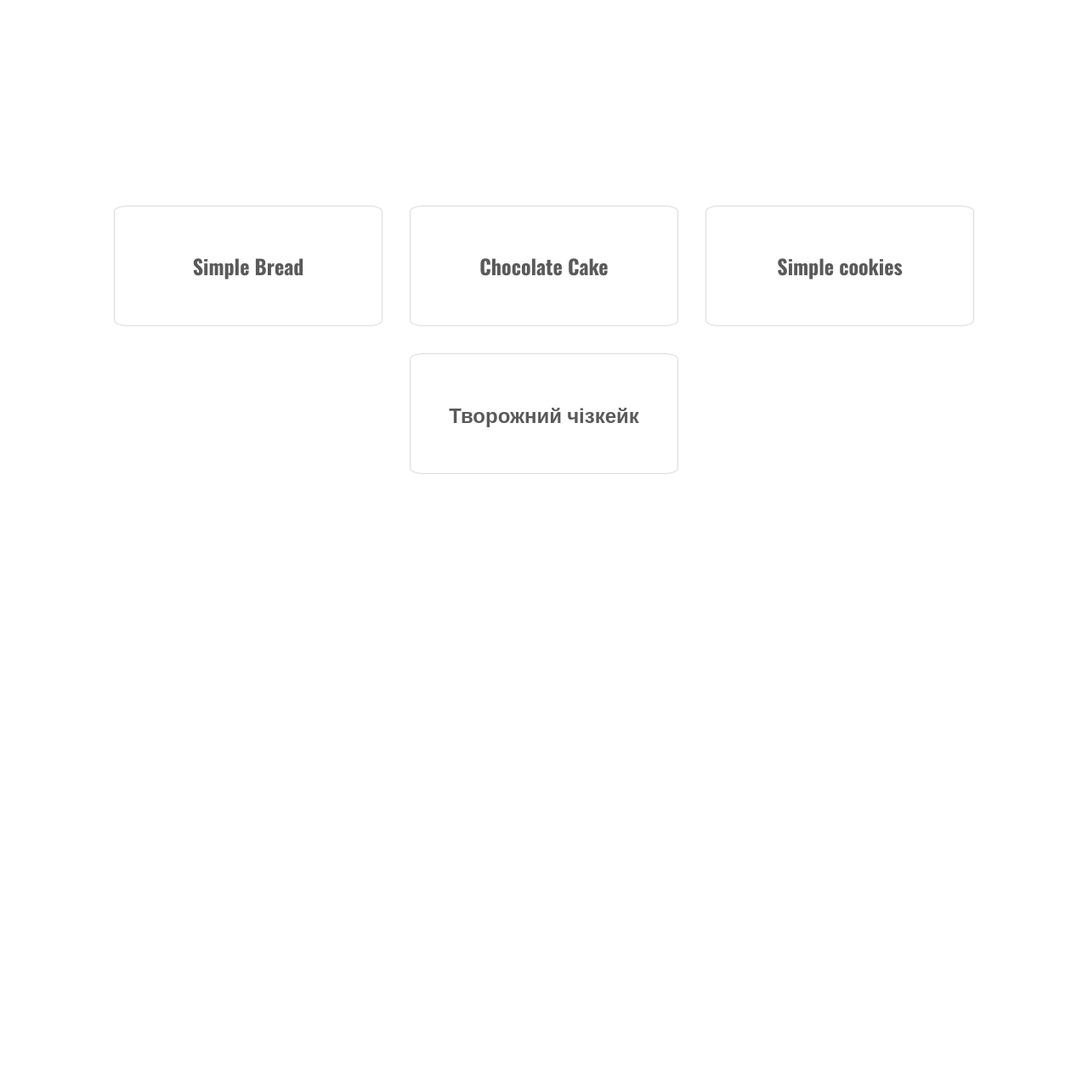
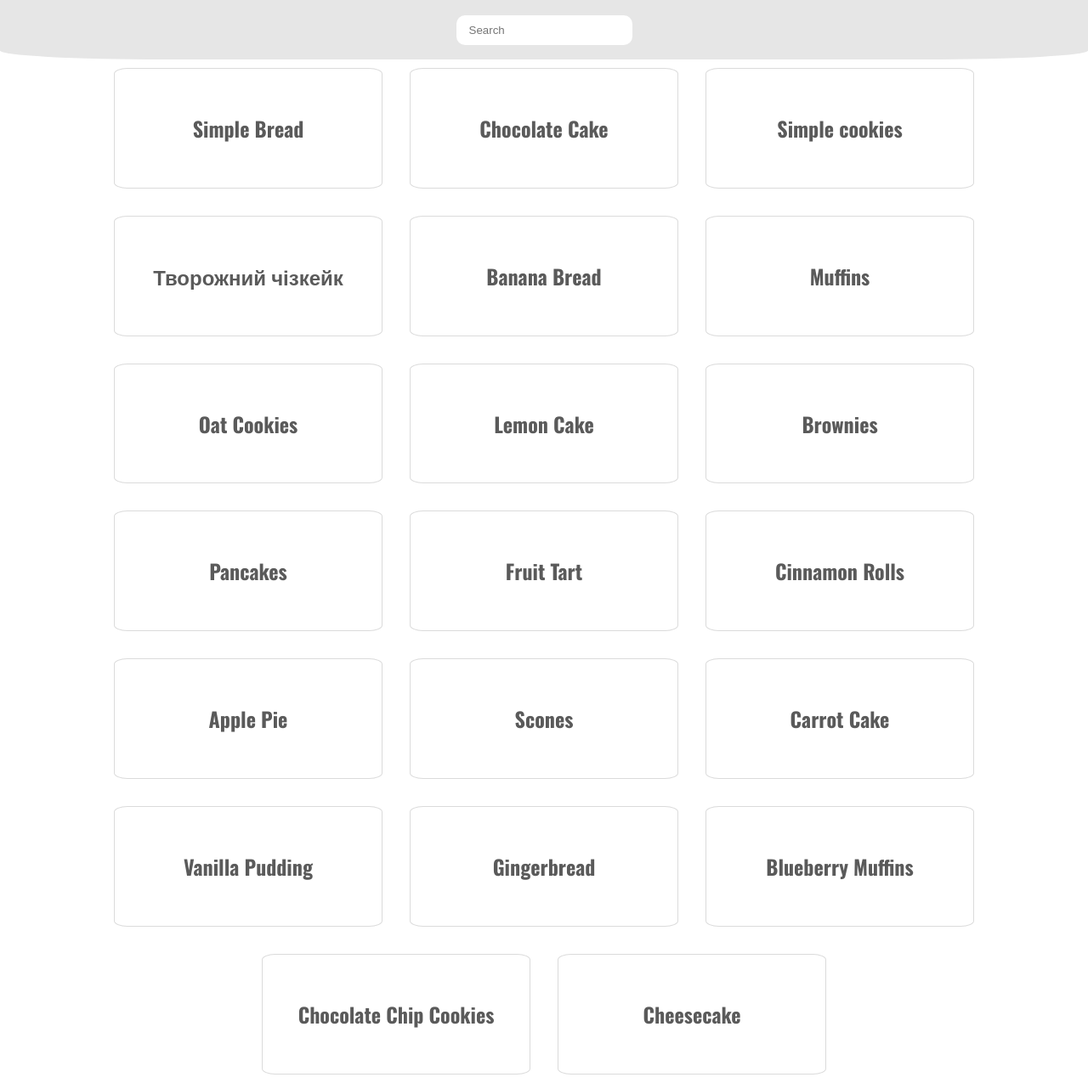
Before and after one commit to NaziaHladun/bread_calc, a React (Vite) app in the folder bread-calc/: page / in a window 1280 px wide. Shown: the whole page at 85% size. Before the commit the page ends 800 px from the top, so only its background shows below. Built offline with nearby package versions, Linux system fonts and the light colour scheme; a web font is replaced by a local one.

Commit message:
added search & changed some styles

```diff
--- a/bread-calc/src/App.css
+++ b/bread-calc/src/App.css
@@ -1,5 +1,5 @@
 #root {
-  max-width: 1280px;
+  max-width: 1400px;
   margin: 0 auto;
   text-align: center;
 }
@@ -27,7 +27,7 @@
   justify-content: center;
   width: 100%;
   gap: 2em;
-  margin: 40px 0;
+  margin: 80px 0 10px 0;
 }
 
 h2 {
@@ -55,6 +55,35 @@ h2 {
   box-shadow: 12px 12px 12px rgba(0, 0, 0, 0.1) inset,
     -10px -10px 10px white inset;
   border-color: transparent;
+}
+
+header {
+  background-color: #e6e6e6;
+
+  position: fixed;
+  display: flex;
+  top: 0;
+  left: 0;
+
+  width: 100%;
+  height: 70px;
+
+  border-bottom-left-radius: 15%;
+  border-bottom-right-radius: 15%;
+}
+
+header input {
+  margin: auto;
+  background-color: white;
+  border: none;
+  border-radius: 10px;
+  padding: 10px 15px;
+
+  color: #333;
+}
+
+input:focus {
+  outline: none;
 }
 
 .modal {
--- a/bread-calc/src/App.tsx
+++ b/bread-calc/src/App.tsx
@@ -2,27 +2,32 @@ import "./App.css";
 import Recipe from "./components/Recipe";
 import Modal from "./components/Modal";
 
-import RECIPES from "./recipes";
+// import RECIPES from "./recipes";
 import { Recipe as RecipeType } from "./models/types";
 
 import type { RootState } from "@store/store";
 import { useSelector, useDispatch } from "react-redux";
 import { toggle } from "@store/features/uiSlice";
+import Header from "./components/Header";
 
 const App: React.FC = () => {
   const { modalIsVisible } = useSelector((state: RootState) => state.UI);
-  const { selectedRecipe } = useSelector((state: RootState) => state.recipe);
+  const { selectedRecipe, searchedRecipes } = useSelector(
+    (state: RootState) => state.recipe
+  );
 
   const dispatch = useDispatch();
 
   return (
+    <>
+      <Header />
       <div className="container">
         <Modal
           isOpen={modalIsVisible}
           onClose={() => dispatch(toggle())}
           recipe={selectedRecipe}
         />
-      {RECIPES.map((recipe: RecipeType) => (
+        {searchedRecipes?.map((recipe: RecipeType) => (
           <Recipe
             key={recipe.id}
             name={recipe.name}
@@ -31,6 +36,7 @@ const App: React.FC = () => {
           />
         ))}
       </div>
+    </>
   );
 };
 
--- a/bread-calc/src/components/Header.tsx
+++ b/bread-calc/src/components/Header.tsx
@@ -1,5 +1,18 @@
+import { setSearchRecipe } from "@store/features/recipeSlice";
+import { useDispatch } from "react-redux";
+
 const Header = () => {
-  return <header></header>;
+  const dispatch = useDispatch();
+
+  const handleChange = (event: React.ChangeEvent<HTMLInputElement>) => {
+    dispatch(setSearchRecipe(event.target.value));
+  };
+
+  return (
+    <header>
+      <input type="search" placeholder="Search" onChange={handleChange} />
+    </header>
+  );
 };
 
 export default Header;
--- a/bread-calc/src/components/Recipe.tsx
+++ b/bread-calc/src/components/Recipe.tsx
@@ -13,7 +13,7 @@ const Recipe = ({ name, onClick, fullRecipe }: RecipeProps) => {
 
   const handleClick = () => {
     dispatch(setSelectedRecipe(fullRecipe));
-    onClick(); // Відкриваємо модальне вікно після встановлення вибраного рецепта
+    onClick();
   };
 
   return (
--- a/bread-calc/src/recipes.ts
+++ b/bread-calc/src/recipes.ts
@@ -33,10 +33,178 @@ const recipes: Recipe[] = [
     id: 4,
     name: "Творожний чізкейк",
     components: [
+      { name: "Sugar1", amountPerKg: 150 },
+      { name: "Flour2", amountPerKg: 250 },
+      { name: "Cocoa3", amountPerKg: 100 },
+      { name: "Butter4", amountPerKg: 200 },
+      { name: "Sugar5", amountPerKg: 150 },
+      { name: "Flour6", amountPerKg: 250 },
+      { name: "Cocoa7", amountPerKg: 100 },
+      { name: "Butter8", amountPerKg: 200 },
+      { name: "Sugar9", amountPerKg: 150 },
+      { name: "Flour0", amountPerKg: 250 },
+      { name: "Cocoa11", amountPerKg: 100 },
+      { name: "Butter12", amountPerKg: 200 },
+    ],
+  },
+  {
+    id: 5,
+    name: "Banana Bread",
+    components: [
+      { name: "Sugar", amountPerKg: 120 },
+      { name: "Flour", amountPerKg: 220 },
+      { name: "Bananas", amountPerKg: 150 },
+      { name: "Butter", amountPerKg: 100 },
+    ],
+  },
+  {
+    id: 6,
+    name: "Muffins",
+    components: [
+      { name: "Sugar", amountPerKg: 130 },
+      { name: "Flour", amountPerKg: 240 },
+      { name: "Milk", amountPerKg: 100 },
+      { name: "Eggs", amountPerKg: 80 },
+    ],
+  },
+  {
+    id: 7,
+    name: "Oat Cookies",
+    components: [
+      { name: "Sugar", amountPerKg: 100 },
+      { name: "Oats", amountPerKg: 180 },
+      { name: "Butter", amountPerKg: 120 },
+      { name: "Eggs", amountPerKg: 50 },
+    ],
+  },
+  {
+    id: 8,
+    name: "Lemon Cake",
+    components: [
       { name: "Sugar", amountPerKg: 150 },
       { name: "Flour", amountPerKg: 250 },
-      { name: "Cocoa", amountPerKg: 100 },
+      { name: "Lemon Zest", amountPerKg: 50 },
+      { name: "Butter", amountPerKg: 150 },
+    ],
+  },
+  {
+    id: 9,
+    name: "Brownies",
+    components: [
+      { name: "Sugar", amountPerKg: 200 },
+      { name: "Flour", amountPerKg: 150 },
+      { name: "Cocoa", amountPerKg: 200 },
+      { name: "Butter", amountPerKg: 250 },
+    ],
+  },
+  {
+    id: 10,
+    name: "Pancakes",
+    components: [
+      { name: "Sugar", amountPerKg: 50 },
+      { name: "Flour", amountPerKg: 200 },
+      { name: "Milk", amountPerKg: 150 },
+      { name: "Eggs", amountPerKg: 70 },
+    ],
+  },
+  {
+    id: 11,
+    name: "Fruit Tart",
+    components: [
+      { name: "Sugar", amountPerKg: 100 },
+      { name: "Flour", amountPerKg: 250 },
+      { name: "Fruit", amountPerKg: 200 },
+      { name: "Butter", amountPerKg: 150 },
+    ],
+  },
+  {
+    id: 12,
+    name: "Cinnamon Rolls",
+    components: [
+      { name: "Sugar", amountPerKg: 200 },
+      { name: "Flour", amountPerKg: 300 },
+      { name: "Cinnamon", amountPerKg: 50 },
       { name: "Butter", amountPerKg: 200 },
+    ],
+  },
+  {
+    id: 13,
+    name: "Apple Pie",
+    components: [
+      { name: "Sugar", amountPerKg: 150 },
+      { name: "Flour", amountPerKg: 200 },
+      { name: "Apples", amountPerKg: 250 },
+      { name: "Butter", amountPerKg: 150 },
+    ],
+  },
+  {
+    id: 14,
+    name: "Scones",
+    components: [
+      { name: "Sugar", amountPerKg: 100 },
+      { name: "Flour", amountPerKg: 250 },
+      { name: "Milk", amountPerKg: 100 },
+      { name: "Butter", amountPerKg: 120 },
+    ],
+  },
+  {
+    id: 15,
+    name: "Carrot Cake",
+    components: [
+      { name: "Sugar", amountPerKg: 150 },
+      { name: "Flour", amountPerKg: 200 },
+      { name: "Carrots", amountPerKg: 180 },
+      { name: "Butter", amountPerKg: 150 },
+    ],
+  },
+  {
+    id: 16,
+    name: "Vanilla Pudding",
+    components: [
+      { name: "Sugar", amountPerKg: 80 },
+      { name: "Milk", amountPerKg: 300 },
+      { name: "Vanilla Extract", amountPerKg: 20 },
+      { name: "Eggs", amountPerKg: 50 },
+    ],
+  },
+  {
+    id: 17,
+    name: "Gingerbread",
+    components: [
+      { name: "Sugar", amountPerKg: 150 },
+      { name: "Flour", amountPerKg: 250 },
+      { name: "Ginger", amountPerKg: 50 },
+      { name: "Butter", amountPerKg: 150 },
+    ],
+  },
+  {
+    id: 18,
+    name: "Blueberry Muffins",
+    components: [
+      { name: "Sugar", amountPerKg: 100 },
+      { name: "Flour", amountPerKg: 250 },
+      { name: "Blueberries", amountPerKg: 200 },
+      { name: "Butter", amountPerKg: 100 },
+    ],
+  },
+  {
+    id: 19,
+    name: "Chocolate Chip Cookies",
+    components: [
+      { name: "Sugar", amountPerKg: 150 },
+      { name: "Flour", amountPerKg: 200 },
+      { name: "Chocolate Chips", amountPerKg: 150 },
+      { name: "Butter", amountPerKg: 150 },
+    ],
+  },
+  {
+    id: 20,
+    name: "Cheesecake",
+    components: [
+      { name: "Sugar", amountPerKg: 200 },
+      { name: "Cream Cheese", amountPerKg: 500 },
+      { name: "Eggs", amountPerKg: 100 },
+      { name: "Butter", amountPerKg: 150 },
     ],
   },
 ];
--- a/bread-calc/src/store/features/recipeSlice.ts
+++ b/bread-calc/src/store/features/recipeSlice.ts
@@ -2,14 +2,18 @@ import { createSlice, PayloadAction } from "@reduxjs/toolkit";
 
 import { Recipe } from "../../models/types.ts";
 
+import RECIPES from "../../recipes.ts";
+
 type RecipeState = {
   selectedRecipe: Recipe | null;
   quantityInKg: number;
+  searchedRecipes: Recipe[] | null;
 };
 
 const initialState: RecipeState = {
   selectedRecipe: null,
   quantityInKg: 1,
+  searchedRecipes: RECIPES,
 };
 
 const recipeSlice = createSlice({
@@ -32,6 +36,13 @@ const recipeSlice = createSlice({
     setQuantity: (state, action: PayloadAction<number>) => {
       state.quantityInKg = action.payload;
     },
+    setSearchRecipe: (state, action: PayloadAction<string>) => {
+      state.searchedRecipes = RECIPES.filter((recipe: Recipe) =>
+        recipe.name
+          .toLocaleLowerCase()
+          .includes(action.payload.toLocaleLowerCase())
+      );
+    },
   },
 });
 
@@ -40,5 +51,6 @@ export const {
   incrementQuantity,
   decrementQuantity,
   setQuantity,
+  setSearchRecipe,
 } = recipeSlice.actions;
 export default recipeSlice.reducer;
```
Lines whose indentation alone changed are shown as unchanged.
